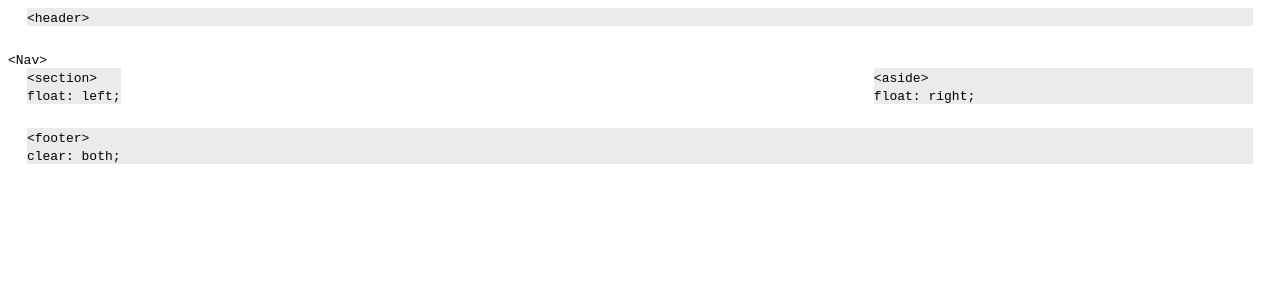
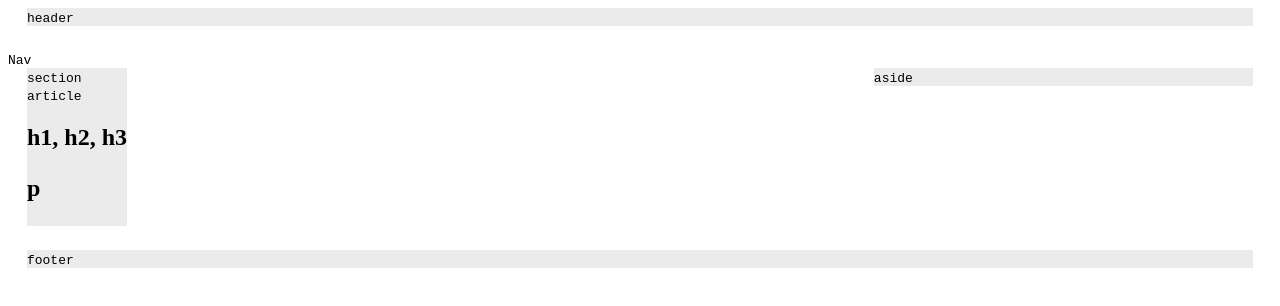
Before and after one commit to Mamitin/HW-Wireframe, a plain HTML site: page index.html in a window 1280 px wide. Drawn offline with Linux system fonts and the light colour scheme.

Commit message:
started index.html

```diff
--- a/index.html
+++ b/index.html
@@ -9,23 +9,28 @@
 <body>
 
     <header>
-        <code>&#60;header&#62;</code>
+        <code>header</code>
     </header>
 
     <Nav>
-        <code>&#60;Nav&#62;</code>
+        <code>Nav</code>
     </Nav>
 
-    <section>
-        <code>&#60;section&#62; <br> float: left;</code>
-      </section>
+    <div class="content">
 
-      <aside>
-        <code>&#60;aside&#62; <br> float: right;</code>
-      </aside>
+       <section>
+          <code>section<br></code>
+          <code>article</code>
+          <h1 id ="h1">h1, h2, h3</id>
+          <p id ="p">p </id>
+        </section>
 
+       <aside>
+        <code>aside</code>
+       </aside>
+    </div>
       <footer>
-        <code>&#60;footer&#62; <br> clear: both;</code>
+        <code>footer <br></code>
       </footer>
 </body>
 </html>
```
